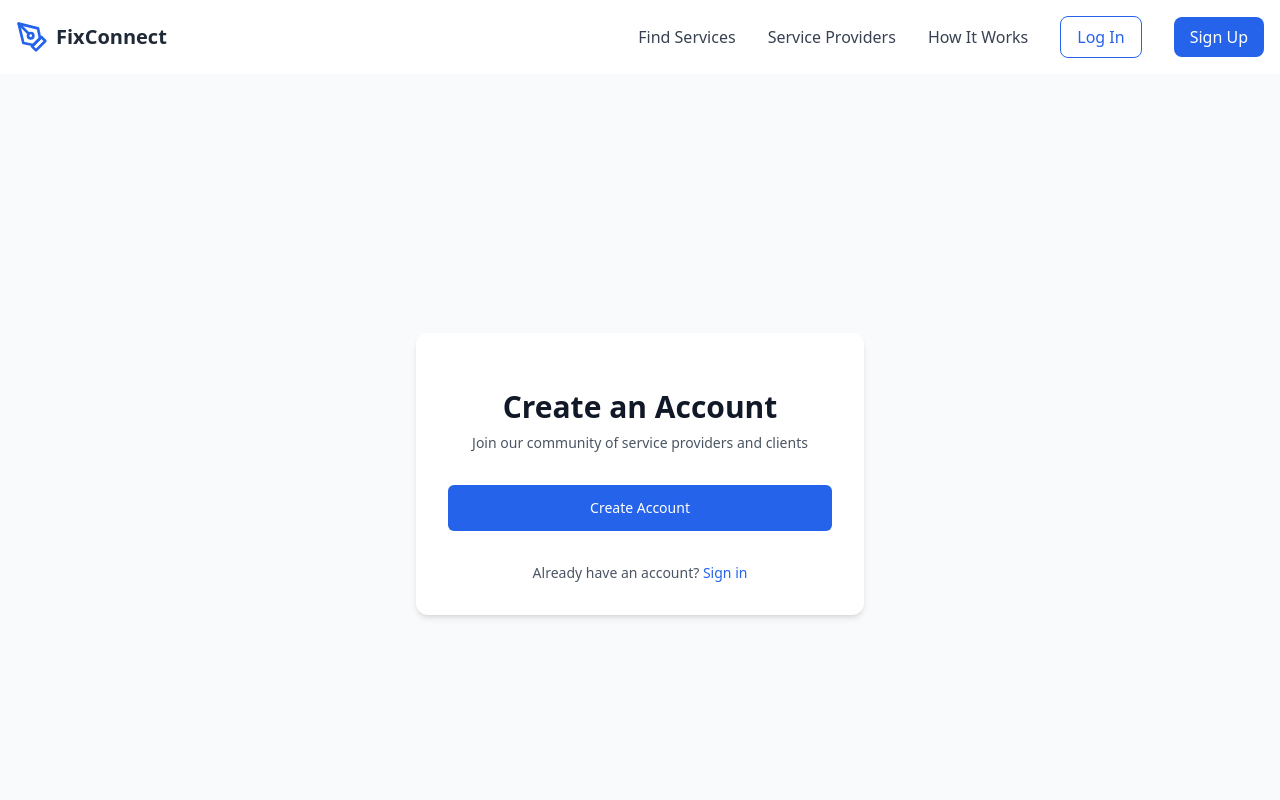
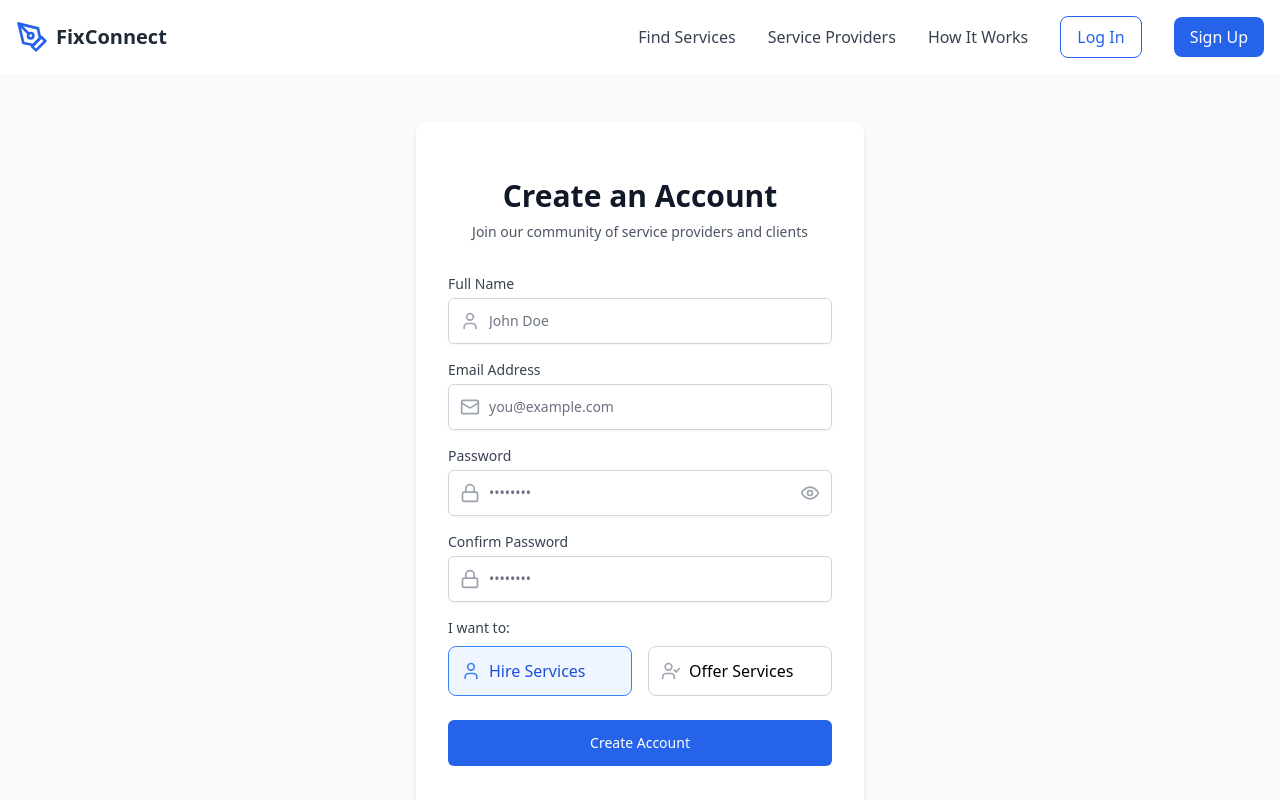
Before and after one commit to abdullahazhar202rr/Hackathon_Daira, a React (Vite) app in the folder client/: page /register in a window 1280 px wide. Shown: the top 800 px of the page. Built offline with nearby package versions, Linux system fonts and the light colour scheme; no server answers.

Commit message:
Register page altered

```diff
--- a/client/src/pages/Register.tsx
+++ b/client/src/pages/Register.tsx
@@ -91,13 +91,149 @@ const Register: React.FC = () => {
         )}
 
         <form className="mt-8 space-y-6" onSubmit={handleSubmit}>
+          <div className="space-y-4">
 
+            <div>
+              <label htmlFor="name" className="block text-sm font-medium text-gray-700">
+                Full Name
+              </label>
+              <div className="mt-1 relative rounded-md shadow-sm">
+                <div className="absolute inset-y-0 left-0 pl-3 flex items-center pointer-events-none">
+                  <User className="h-5 w-5 text-gray-400" />
+                </div>
+                <input
+                  id="name"
+                  name="name"
+                  type="text"
+                  required
+                  value={name}
+                  onChange={(e) => setName(e.target.value)}
+                  className="block w-full pl-10 pr-3 py-3 border border-gray-300 rounded-md leading-5 bg-white placeholder-gray-500 focus:outline-none focus:ring-blue-500 focus:border-blue-500 sm:text-sm"
+                  placeholder="John Doe"
+                />
+              </div>
+            </div>
+
+
+            <div>
+              <label htmlFor="email" className="block text-sm font-medium text-gray-700">
+                Email Address
+              </label>
+              <div className="mt-1 relative rounded-md shadow-sm">
+                <div className="absolute inset-y-0 left-0 pl-3 flex items-center pointer-events-none">
+                  <Mail className="h-5 w-5 text-gray-400" />
+                </div>
+                <input
+                  id="email"
+                  name="email"
+                  type="email"
+                  autoComplete="email"
+                  required
+                  value={email}
+                  onChange={(e) => setEmail(e.target.value)}
+                  className="block w-full pl-10 pr-3 py-3 border border-gray-300 rounded-md leading-5 bg-white placeholder-gray-500 focus:outline-none focus:ring-blue-500 focus:border-blue-500 sm:text-sm"
+                  placeholder="you@example.com"
+                />
+              </div>
+            </div>
+
+
+            <div>
+              <label htmlFor="password" className="block text-sm font-medium text-gray-700">
+                Password
+              </label>
+              <div className="mt-1 relative rounded-md shadow-sm">
+                <div className="absolute inset-y-0 left-0 pl-3 flex items-center pointer-events-none">
+                  <Lock className="h-5 w-5 text-gray-400" />
+                </div>
+                <input
+                  id="password"
+                  name="password"
+                  type={showPassword ? 'text' : 'password'}
+                  required
+                  value={password}
+                  onChange={(e) => setPassword(e.target.value)}
+                  className="block w-full pl-10 pr-10 py-3 border border-gray-300 rounded-md leading-5 bg-white placeholder-gray-500 focus:outline-none focus:ring-blue-500 focus:border-blue-500 sm:text-sm"
+                  placeholder="••••••••"
+                />
+                <div className="absolute inset-y-0 right-0 pr-3 flex items-center">
+                  <button
+                    type="button"
+                    onClick={() => setShowPassword(!showPassword)}
+                    className="text-gray-400 hover:text-gray-500 focus:outline-none"
+                  >
+                    {showPassword ? (
+                      <EyeOff className="h-5 w-5" />
+                    ) : (
+                      <Eye className="h-5 w-5" />
+                    )}
+                  </button>
+                </div>
+              </div>
+            </div>
+
+
+            <div>
+              <label htmlFor="confirm-password" className="block text-sm font-medium text-gray-700">
+                Confirm Password
+              </label>
+              <div className="mt-1 relative rounded-md shadow-sm">
+                <div className="absolute inset-y-0 left-0 pl-3 flex items-center pointer-events-none">
+                  <Lock className="h-5 w-5 text-gray-400" />
+                </div>
+                <input
+                  id="confirm-password"
+                  name="confirm-password"
+                  type={showPassword ? 'text' : 'password'}
+                  required
+                  value={confirmPassword}
+                  onChange={(e) => setConfirmPassword(e.target.value)}
+                  className="block w-full pl-10 pr-3 py-3 border border-gray-300 rounded-md leading-5 bg-white placeholder-gray-500 focus:outline-none focus:ring-blue-500 focus:border-blue-500 sm:text-sm"
+                  placeholder="••••••••"
+                />
+              </div>
+            </div>
+
+
+            <div>
+              <label className="block text-sm font-medium text-gray-700 mb-2">
+                I want to:
+              </label>
+              <div className="grid grid-cols-2 gap-4">
+                <div
+                  className={`
+                    border rounded-lg p-3 flex items-center cursor-pointer transition-colors
+                    ${role === 'client'
+                      ? 'border-blue-500 bg-blue-50 text-blue-700'
+                      : 'border-gray-300 hover:border-blue-300'}
+                  `}
+                  onClick={() => setRole('client')}
+                >
+                  <User className={`h-5 w-5 mr-2 ${role === 'client' ? 'text-blue-500' : 'text-gray-400'}`} />
+                  <span className="font-medium">Hire Services</span>
+                </div>
+                <div
+                  className={`
+                    border rounded-lg p-3 flex items-center cursor-pointer transition-colors
+                    ${role === 'provider'
+                      ? 'border-blue-500 bg-blue-50 text-blue-700'
+                      : 'border-gray-300 hover:border-blue-300'}
+                  `}
+                  onClick={() => setRole('provider')}
+                >
+                  <UserCheck className={`h-5 w-5 mr-2 ${role === 'provider' ? 'text-blue-500' : 'text-gray-400'}`} />
+                  <span className="font-medium">Offer Services</span>
+                </div>
+              </div>
+            </div>
+          </div>
 
           <div>
             <button
               type="submit"
               disabled={isLoading}
-              className={`group relative w-full flex justify-center py-3 px-4 border border-transparent text-sm font-medium rounded-md text-white
+              className={`
+                group relative w-full flex justify-center py-3 px-4 border border-transparent text-sm font-medium rounded-md text-white
                 ${isLoading ? 'bg-blue-400 cursor-not-allowed' : 'bg-blue-600 hover:bg-blue-700 focus:outline-none focus:ring-2 focus:ring-offset-2 focus:ring-blue-500'}
               `}
             >
```
